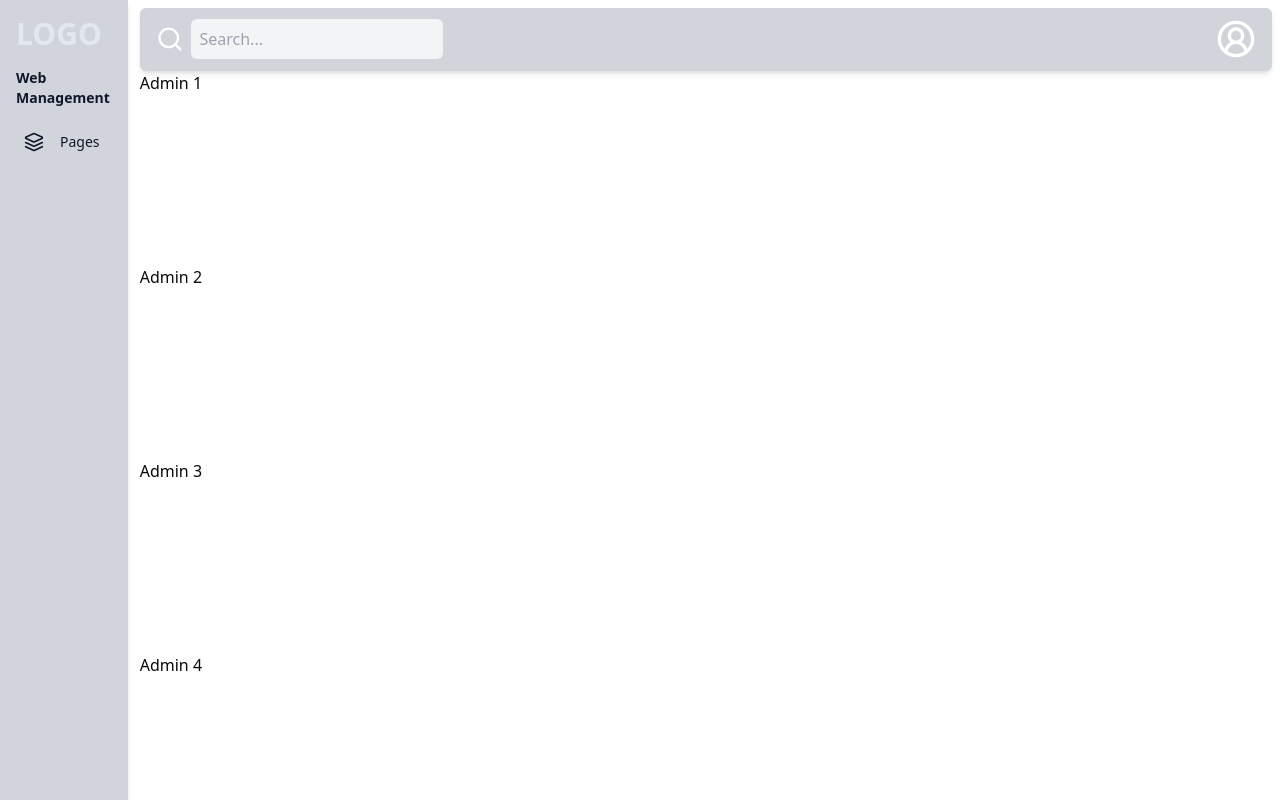
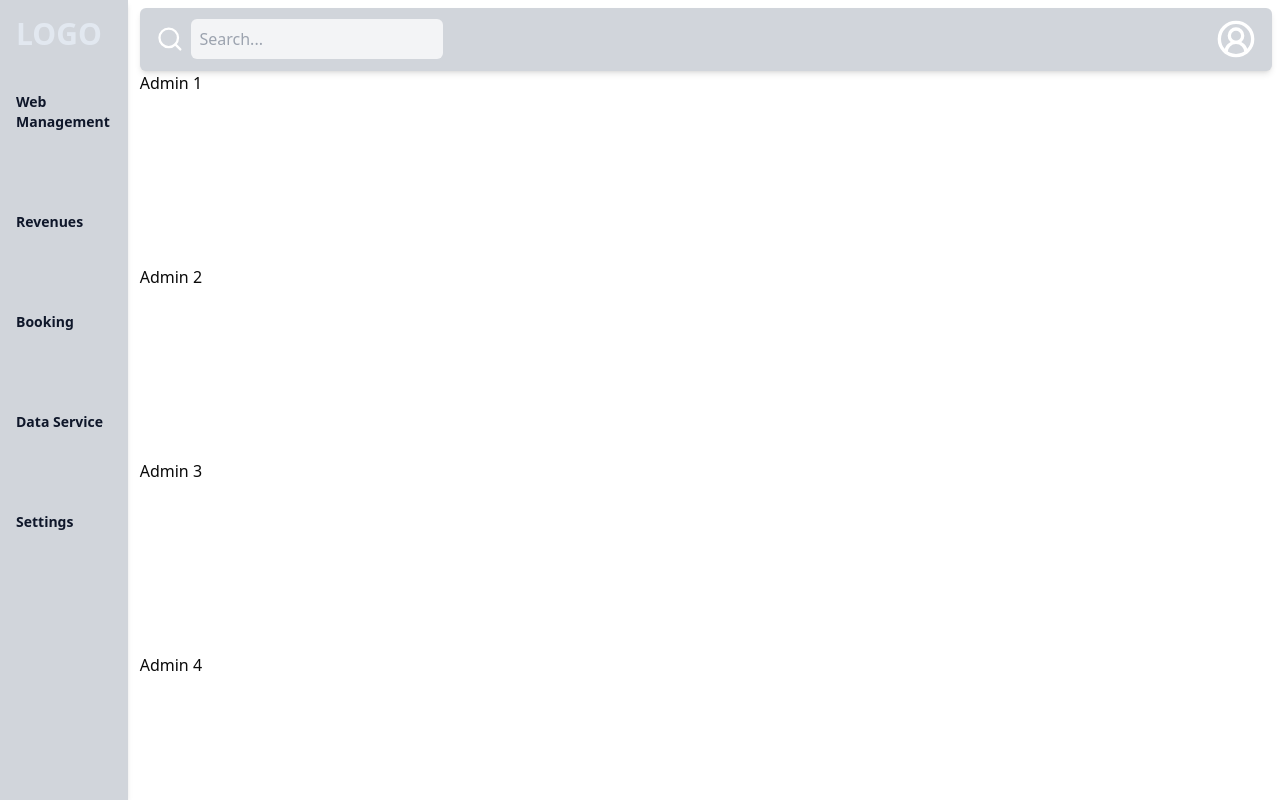
Before and after one commit to Sume-lang/thehills, a Next.js app: page /Admin in a window 1280 px wide. Built offline with nearby package versions, Linux system fonts and the light colour scheme.

Commit message:
adding the my

```diff
--- a/app/(Dashboards)/components/navi/Sidenav.tsx
+++ b/app/(Dashboards)/components/navi/Sidenav.tsx
@@ -1,28 +1,19 @@
 "use client";
-import Link from "next/link";
-import { Layers } from "lucide-react";
 const Navitems = [
   {
     title: "Web Management",
-    items: [
-      {
-        name: "Pages",
-        url: "/",
-        icons: <Layers className="w-5 h-5" />,
-        child: [
-          {
-            name: "Create Post",
-            url: "/",
-            icons: "",
-          },
-          {
-            name: "Edit Post",
-            url: "/",
-            icons: "",
-          },
-        ],
-      },
-    ],
+  },
+  {
+    title: "Revenues",
+  },
+  {
+    title: "Booking",
+  },
+  {
+    title: "Data Service",
+  },
+  {
+    title: "Settings",
   },
 ];
 
@@ -37,19 +28,9 @@ function Sidebar() {
       <section>
         {Navitems.map((i) => (
           <div key={i.title} className="flex flex-col">
-            <span className="hidden lg:block text-slate-900 font-bold my-4">
+            <span className="hidden lg:block text-slate-900 font-bold my-10">
               {i.title}
             </span>
-            {i.items.map((items) => (
-              <Link
-                key={items.name}
-                href=""
-                className="flex items-center justify-center lg:justify-start gap-4 p-2 hover:bg-gray-500 hover:text-slate-100 hover:shadow-md hover:font-bold text-slate-900 duration-300 ease-out rounded-md cursor-pointer"
-              >
-                <span className="">{items.icons}</span>
-                <span className="hidden lg:block">{items.name}</span>
-              </Link>
-            ))}
           </div>
         ))}
       </section>
```
